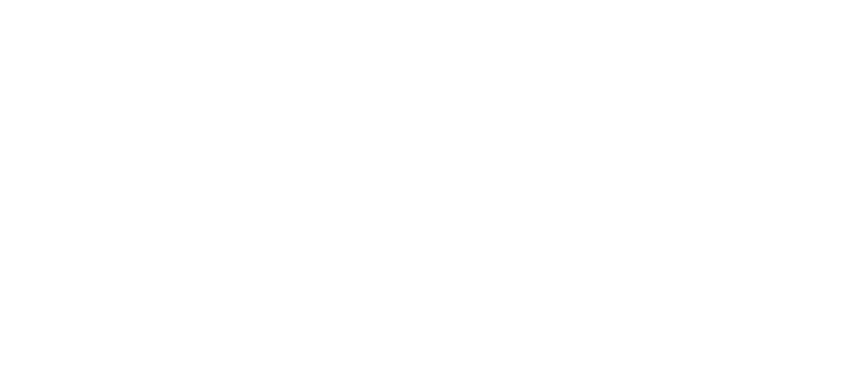
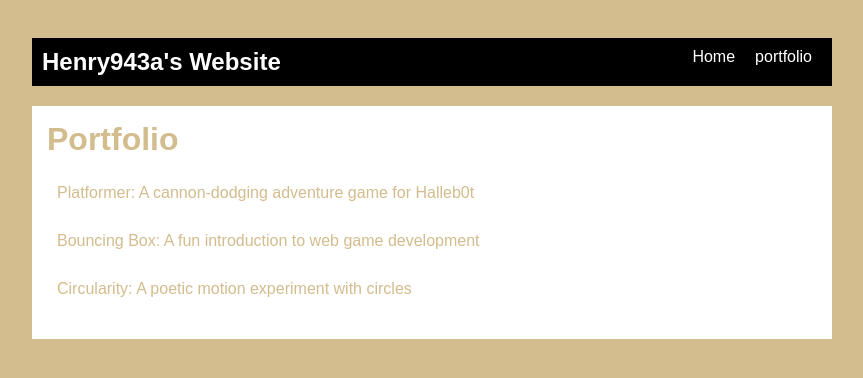
Before and after one commit to henry943a/henry943a.github.io, a plain HTML site: page portfolio.html in a window 1280 px wide. Shown: the whole page, without its empty margins (208-1071 px from the left). Drawn offline with Linux system fonts and the light colour scheme.

Commit message:
first website

```diff
--- a/portfolio.html
+++ b/portfolio.html
@@ -1,13 +1,40 @@
 <!DOCTYPE html>
 <html>
   <head>
-    <title>CHANGE ME</title>
+    <title>Henry943a portfolio</title>
+    <link rel="stylesheet" href="style.css" />
   </head>
 
   <body>
     <!-- All content goes here -->
     <div id="all-contents">
+  <nav>
+    <h1>Henry943a's Website</h1>
+<ul id="nav-ul">
+<li class="nav-li">
+  <a href="index.html">Home</a>
+</li>
+<li class="nav-li">
+ <a href="portfolio.html">portfolio</a>
+</li>
+</ul>
+  </nav>
+  <main>
+<div class="content">
+    <h1>Portfolio</h1>
+    <ul id="portfolio">
+      <li>
+  <a href="fsd-projects/platformer/">Platformer: A cannon-dodging adventure game for Halleb0t</a>
+</li>
+<li>
+  <a href="fsd-projects/bouncing-box/">Bouncing Box: A fun introduction to web game development</a>
+</li>
+<li>
+  <a href="fsd-projects/circularity/">Circularity: A poetic motion experiment with circles</a>
+</li>
 
-    </div>
+    </ul>
+  </main>
+  </div>
   </body>
 </html>
--- a/style.css
+++ b/style.css
@@ -66,7 +66,7 @@ main {
 
 /* interests section styles */
 #interests {
-    border-color: 4px #D3BC8D;
+    border: 4px ridge #000000;
     padding: 8px;
     margin-top: 20px;
 }
@@ -74,3 +74,29 @@ main {
 h2, h3 {
     margin: 0px;
 }
+
+/* Portfolio styles */
+.content h1 {
+  color: #D3BC8D;
+}
+
+#portfolio {
+  list-style-type: none;
+  padding-left: 0;
+}
+
+#portfolio li {
+  background: #fff;
+  padding: 10px;
+  border-radius: 10px;
+  margin-bottom: 10px;
+}
+
+#portfolio li:hover {
+  background: #eee;
+}
+
+#portfolio a {
+  text-decoration: none;
+  color: #D3BC8D;
+}
```
Also changed, not shown: index.html (+9 -8 lines).
